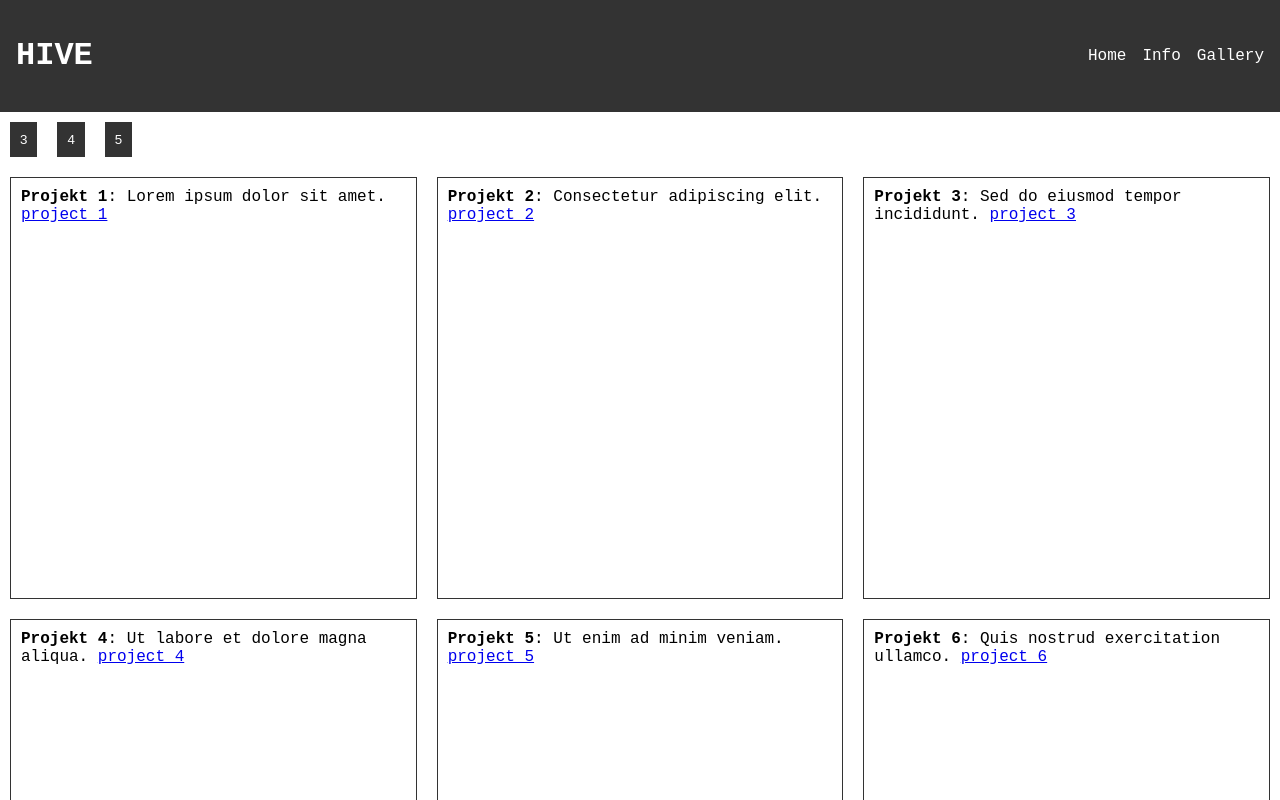
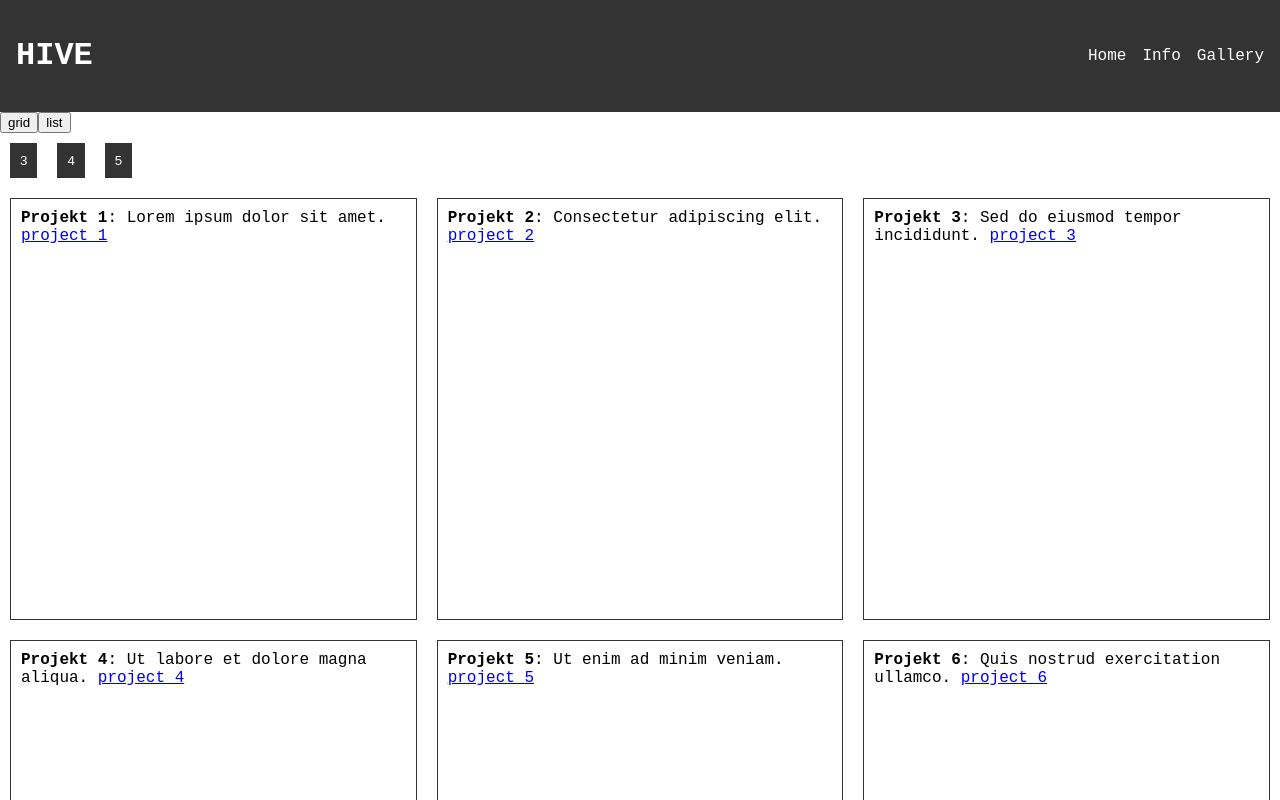
Before and after one commit to verlauf/hive, a Nuxt app: page /gallery in a window 1280 px wide. Shown: the top 800 px of the page. Built offline with nearby package versions, Linux system fonts and the light colour scheme.

Commit message:
added gallery list view

```diff
--- /dev/null
+++ b/components/GalleryItemRow.vue
@@ -0,0 +1,23 @@
+<script setup>
+defineProps({
+  title: String,
+  description: String,
+  id: Number
+})
+</script>
+
+<template>
+      <div class="item2">
+        <strong>{{ title }}</strong>: {{ description }}
+        <NuxtLink :to="`/gallery/${id}`">project {{ id }}</NuxtLink>
+      </div>
+</template>
+
+<style>
+.item2 {
+  border: 1px solid #333333;
+  padding: 10px;
+  margin: 10px;
+  background: #cccccc;
+}
+</style>
--- a/pages/gallery/index.vue
+++ b/pages/gallery/index.vue
@@ -1,5 +1,5 @@
 <script setup lang="ts">
-import GalleryItem from "~/components/GalleryItem.vue";
+import GalleryItemTile from "~/components/GalleryItemTile.vue";
 const { data } = useApi<Project[]>("/projects");
 
 import { useGridStore } from "~/stores/gridStore";
@@ -8,6 +8,7 @@ import type {Project} from "~/types/projects";
 
 const { columns } = storeToRefs(useGridStore());
 const { setColumns, resetColumns } = useGridStore();
+let isGridView = ref(true);
 onMounted(() => {
   window.addEventListener("resize", updateWidth);
 });
@@ -18,6 +19,11 @@ onUnmounted(() => {
 
 let isGridSelectVisible = true;
 updateWidth()
+
+function setGridView(flag: boolean):void {
+  isGridView.value = flag;
+  console.log(isGridView.value);
+}
 
 function updateWidth(): void {
   const breakpoint = 768;
@@ -34,16 +40,34 @@ function updateWidth(): void {
 
 
 <template>
+  <div>
+    <button @click="setGridView(true)">grid</button>
+    <button @click="setGridView(false)">list</button>
+  </div>
+
+  <div v-if="isGridView">
   <div v-if="isGridSelectVisible">
     <button class="btn" @click="resetColumns()">3</button>
     <button class="btn" @click="setColumns(4)">4</button>
     <button class="btn" @click="setColumns(5)">5</button>
   </div>
+
   <div v-if="data?.length" class="grid-base" :class="`grid-${columns}`">
   <div v-for="item in data" :key="item.id">
-    <gallery-item :title="item.title" :description="item.description" :id="item.id" />
+    <gallery-item-tile :title="item.title" :description="item.description" :id="item.id" />
   </div>
   </div>
+
+  </div>
+<!-- splitting -->
+  <div v-if="!isGridView">
+
+  <div v-for="item in data" :key="item.id">
+    <gallery-item-row :title="item.title" :description="item.description" :id="item.id" />
+  </div>
+  </div>
+
+
 </template>
 
 <style scoped>
```
Also changed, not shown: components/GalleryItemTile.vue (renamed from components/GalleryItem.vue).
